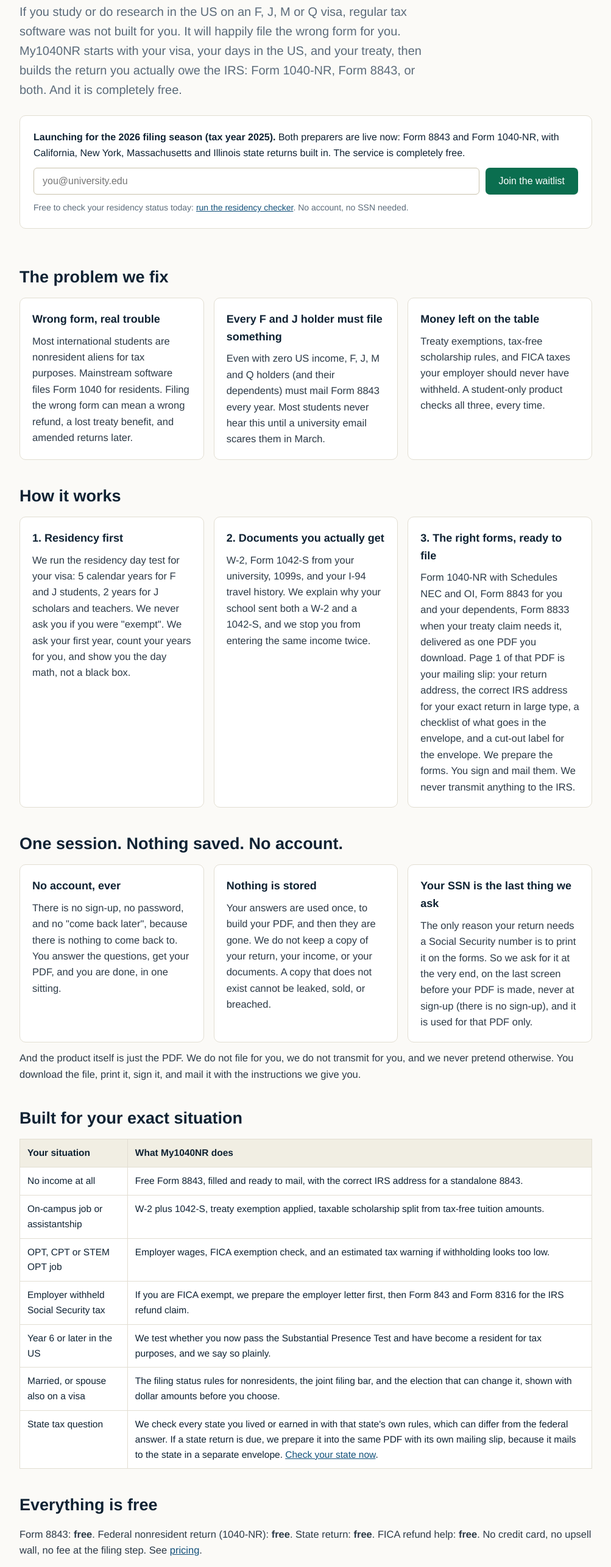
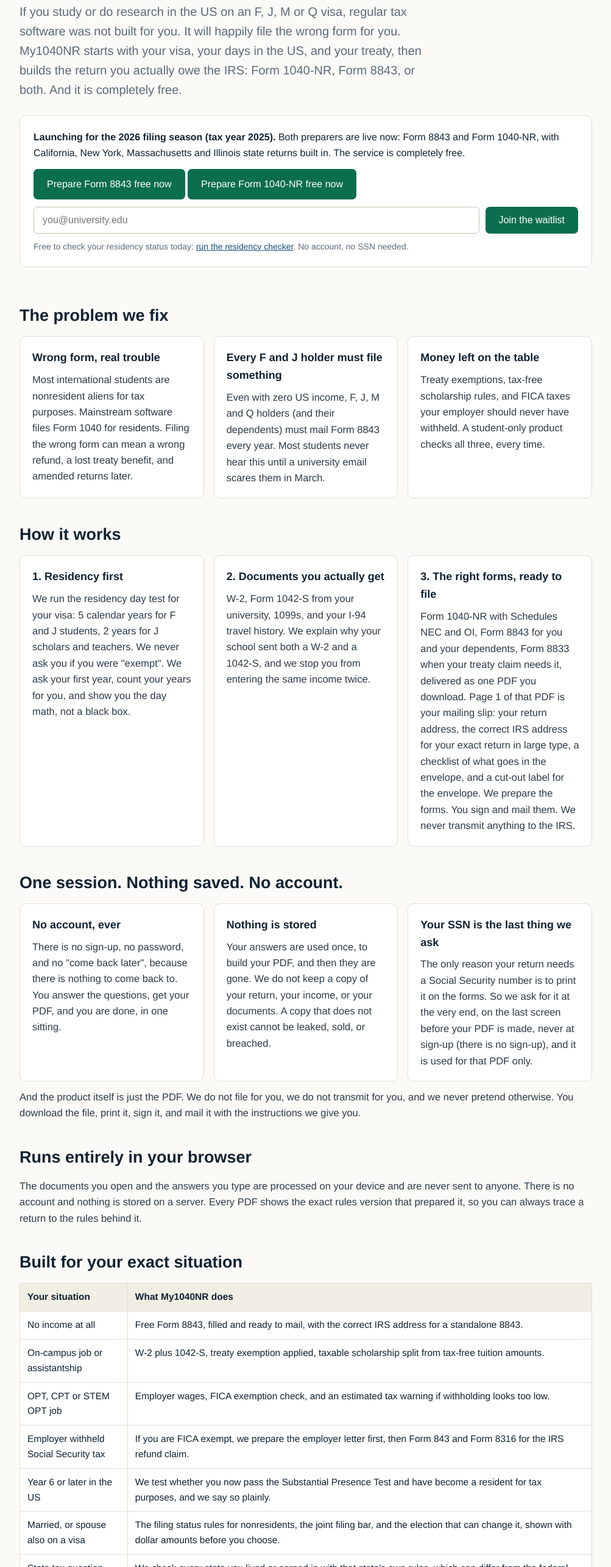
Before and after one commit to mminaei/my1040nr, a plain HTML site: page index.html in a window 1280 px wide. Shown: the part 231-2800 px from the top of the page at 61% size, without its empty margins (138-1141 px from the left). Drawn offline with Linux system fonts and the light colour scheme.

Commit message:
Fix home page structure: buttons and browser section inside the page
The browser section and the two prepare buttons sat after the closing
html tag, so they rendered below the footer. Buttons now appear in the
hero and again above the footer; the section sits with the other
content sections.

```diff
--- a/index.html
+++ b/index.html
@@ -29,6 +29,7 @@
     <p class="sub">If you study or do research in the US on an F, J, M or Q visa, regular tax software was not built for you. It will happily file the wrong form for you. My1040NR starts with your visa, your days in the US, and your treaty, then builds the return you actually owe the IRS: Form 1040-NR, Form 8843, or both. And it is completely free.</p>
     <div class="cta">
       <p><strong>Launching for the 2026 filing season (tax year 2025).</strong> Both preparers are live now: Form 8843 and Form 1040-NR, with California, New York, Massachusetts and Illinois state returns built in. The service is completely free.</p>
+      <p style="margin-top:14px"><a class="btn" href="prepare.html">Prepare Form 8843 free now</a> <a class="btn" href="nr.html">Prepare Form 1040-NR free now</a></p>
       <!-- TODO-FOUNDER: replace with the real Buttondown embed URL for my1040nr.com -->
       <form class="inline" action="https://buttondown.com/api/emails/embed-subscribe/TODO-FOUNDER" method="post">
         <input type="email" name="email" required placeholder="you@university.edu" aria-label="Email address">
@@ -67,6 +68,11 @@
   </section>
 
   <section>
+    <h2>Runs entirely in your browser</h2>
+    <p class="body">The documents you open and the answers you type are processed on your device and are never sent to anyone. There is no account and nothing is stored on a server. Every PDF shows the exact rules version that prepared it, so you can always trace a return to the rules behind it.</p>
+  </section>
+
+  <section>
     <h2>Built for your exact situation</h2>
     <table>
       <tr><th>Your situation</th><th>What My1040NR does</th></tr>
@@ -99,6 +105,8 @@
     <div class="note">My1040NR is tax preparation software, not a tax advisor. For complex cases (dual-status years, treaty clawbacks, prior years filed on the wrong form), we flag the issue and recommend a qualified tax professional who works with nonresident aliens.</div>
   </section>
 
+  <p style="margin-top:14px"><a class="btn" href="prepare.html">Prepare Form 8843 free now</a> <a class="btn" href="nr.html">Prepare Form 1040-NR free now</a></p>
+
   <p class="small" style="margin-top:26px"><a href="legal.html">Disclaimer, terms and privacy</a> | Not tax advice. Not affiliated with the IRS.</p>
   <p class="small" style="margin-top:18px">Open source: <a href="https://github.com/mminaei/my1040nr">github.com/mminaei/my1040nr</a></p>
   <footer>
@@ -106,9 +114,4 @@
   </footer>
 </div>
 </body>
-</html>  <section>
-    <h2>Runs entirely in your browser</h2>
-    <p class="body">The documents you open and the answers you type are processed on your device and are never sent to anyone. There is no account and nothing is stored on a server. Every PDF shows the exact rules version that prepared it, so you can always trace a return to the rules behind it.</p>
-  </section>
-
-    <p style="margin-top:18px"><a class="btn" href="prepare.html">Prepare Form 8843 free now</a> <a class="btn" href="nr.html">Prepare Form 1040-NR free now</a></p>
+</html>
```
